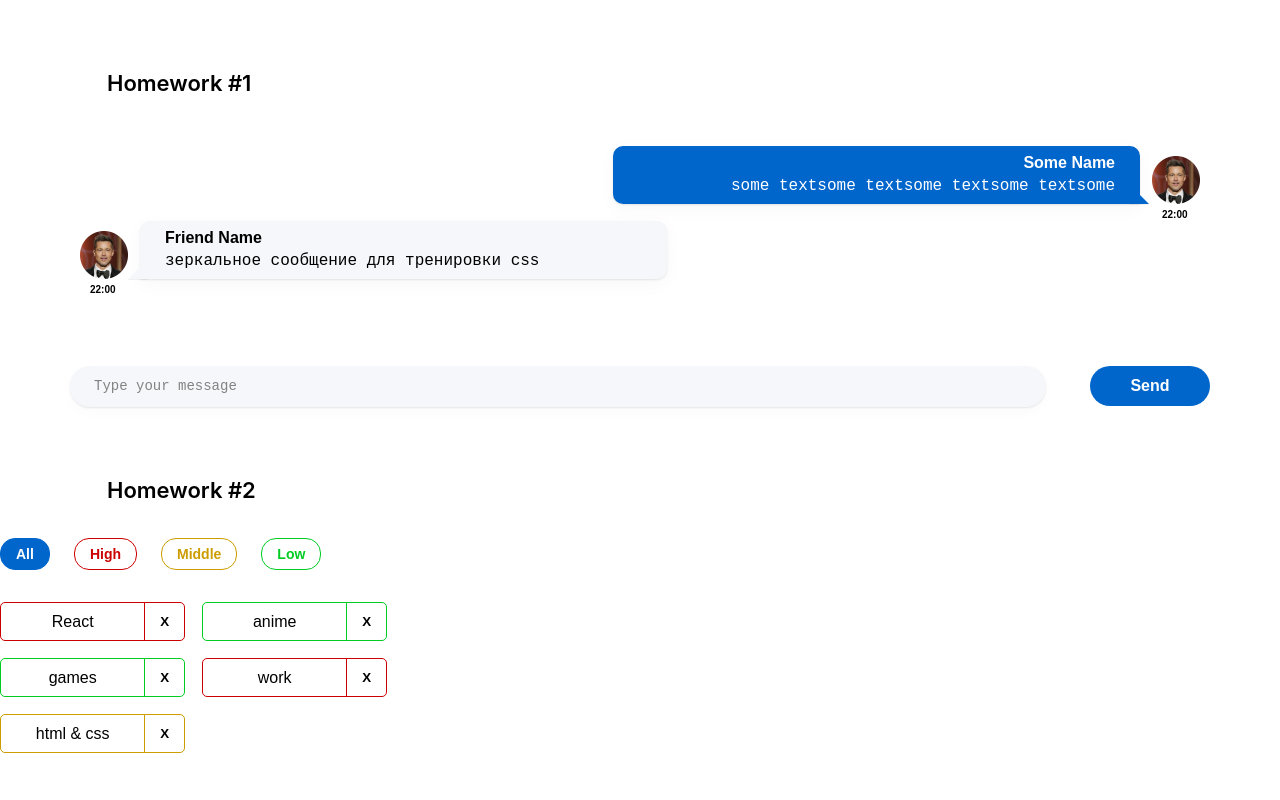
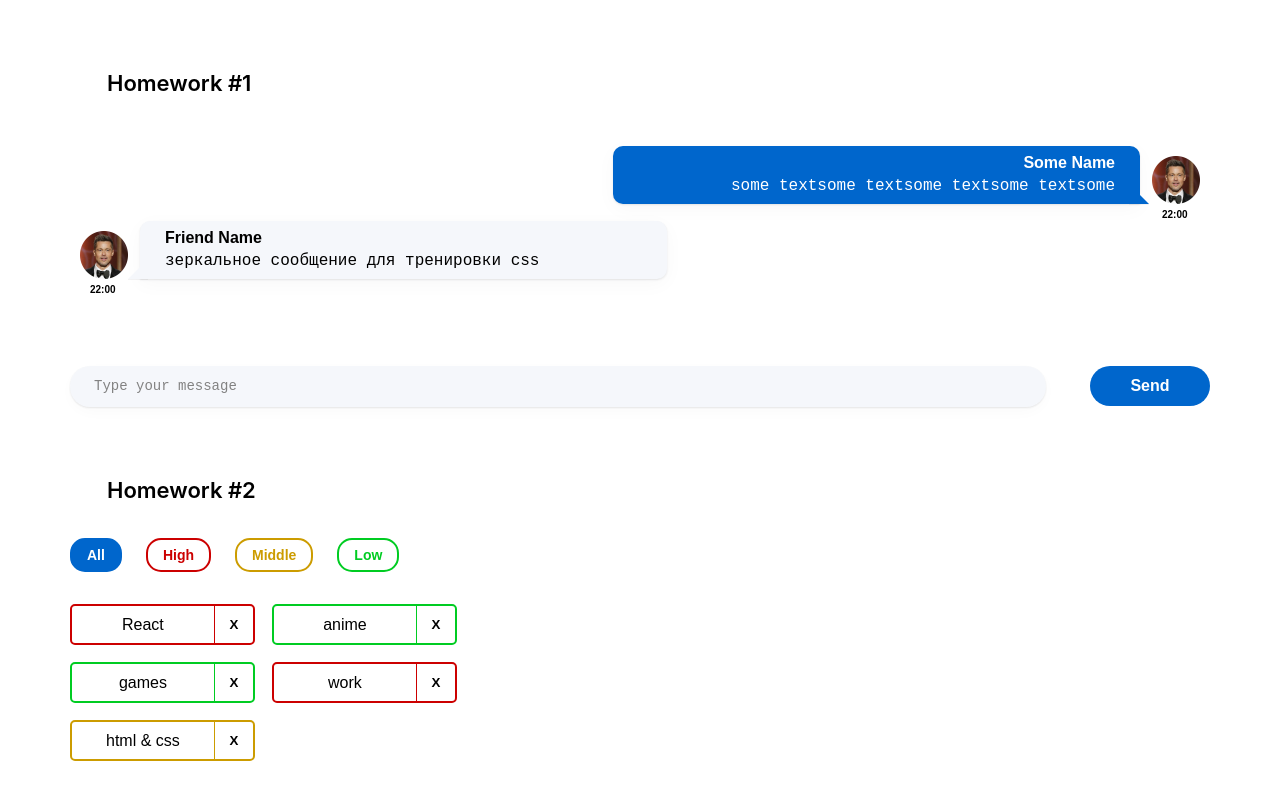
Before and after one commit to Lam1ro4eQ/DzIgnatFigma, a React app: page /#/ in a window 1280 px wide. Shown: the top 800 px of the page. Built offline with nearby package versions, Linux system fonts and the light colour scheme.

Commit message:
verstka les2

```diff
--- a/src/s2-homeworks/hw02/affairs/Affairs.module.css
+++ b/src/s2-homeworks/hw02/affairs/Affairs.module.css
@@ -26,7 +26,7 @@
     background: transparent;
     color: var(--color);
 
-    border: 1px solid var(--color);
+    border: 2px solid var(--color);
     border-radius: 15px;
     outline: none;
 
@@ -35,6 +35,7 @@
     font-size: 14px;
     line-height: 20px;
     cursor: pointer;
+
 }
 
 .button:active {
@@ -52,4 +53,8 @@
     gap: 17px;
     flex-wrap: wrap;
     max-width: 450px;
+
 }
+.buttonAndAffairs {
+    margin-left: 70px;
+}
--- a/src/s2-homeworks/hw02/affairs/Affairs.tsx
+++ b/src/s2-homeworks/hw02/affairs/Affairs.tsx
@@ -38,7 +38,7 @@ function Affairs(props: AffairsPropsType) {
     ))
 
     return (
-        <div>
+        <div className={s.buttonAndAffairs}>
             <div className={s.buttonContainer}>
                 <button
                     id={'hw2-button-all'}
--- a/src/s2-homeworks/hw02/affairs/affair/Affair.module.css
+++ b/src/s2-homeworks/hw02/affairs/affair/Affair.module.css
@@ -3,7 +3,7 @@
     align-items: center;
     width: 185px;
 
-    border: 1.5px solid var(--color);
+    border: 2px solid var(--color);
     border-radius: 5px;
 }
 
```
Also changed, not shown: 1 other file (tests, documents, lock files or other folders).
